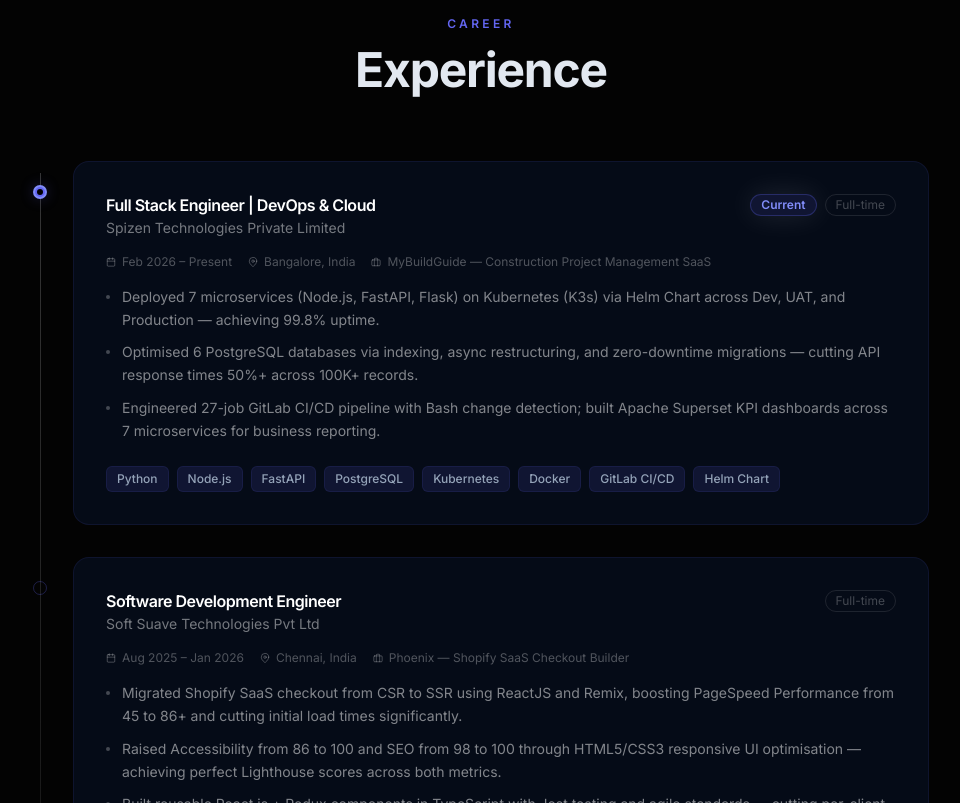
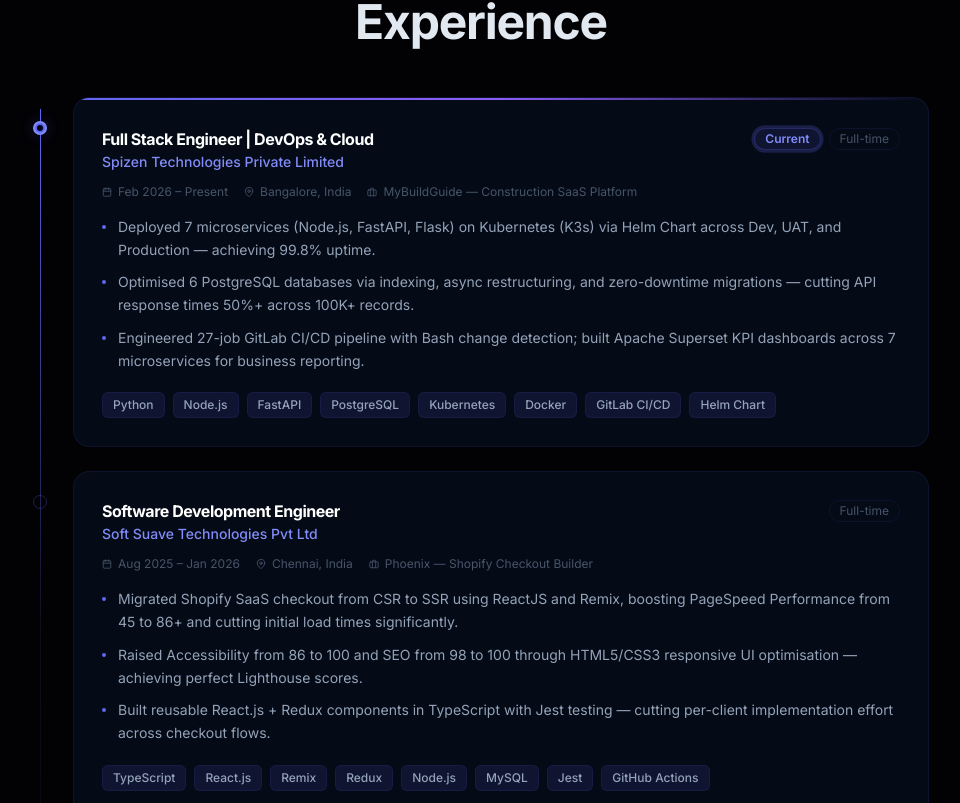
Before and after one commit to Mukunth1004/mukunthan-portfolio, a Next.js app: page / in a window 1280 px wide. Shown: the part 1757-2560 px from the top of the page, without its empty margins (159-1119 px from the left). Built offline with nearby package versions, Linux system fonts and the light colour scheme.

Commit message:
feat: indigo timeline, gradient accent bar, py-20

```diff
--- a/app/sections/Experience.jsx
+++ b/app/sections/Experience.jsx
@@ -10,7 +10,7 @@
     type: 'Full-time',
     period: 'Feb 2026 – Present',
     location: 'Bangalore, India',
-    project: 'MyBuildGuide — Construction Project Management SaaS',
+    project: 'MyBuildGuide — Construction SaaS Platform',
     current: true,
     achievements: [
       'Deployed 7 microservices (Node.js, FastAPI, Flask) on Kubernetes (K3s) via Helm Chart across Dev, UAT, and Production — achieving 99.8% uptime.',
@@ -25,12 +25,12 @@
     type: 'Full-time',
     period: 'Aug 2025 – Jan 2026',
     location: 'Chennai, India',
-    project: 'Phoenix — Shopify SaaS Checkout Builder',
+    project: 'Phoenix — Shopify Checkout Builder',
     current: false,
     achievements: [
       'Migrated Shopify SaaS checkout from CSR to SSR using ReactJS and Remix, boosting PageSpeed Performance from 45 to 86+ and cutting initial load times significantly.',
-      'Raised Accessibility from 86 to 100 and SEO from 98 to 100 through HTML5/CSS3 responsive UI optimisation — achieving perfect Lighthouse scores across both metrics.',
-      'Built reusable React.js + Redux components in TypeScript with Jest testing and agile standards — cutting per-client implementation effort across checkout flows.',
+      'Raised Accessibility from 86 to 100 and SEO from 98 to 100 through HTML5/CSS3 responsive UI optimisation — achieving perfect Lighthouse scores.',
+      'Built reusable React.js + Redux components in TypeScript with Jest testing — cutting per-client implementation effort across checkout flows.',
     ],
     stack: ['TypeScript', 'React.js', 'Remix', 'Redux', 'Node.js', 'MySQL', 'Jest', 'GitHub Actions'],
   },
@@ -56,35 +56,34 @@
   const inView = useInView(ref, { once: true, margin: '-80px' })
 
   return (
-    <section id="experience" className="py-32 px-6 bg-white/[0.01]">
+    <section id="experience" className="py-20 px-6" style={{ background: 'rgba(99,102,241,0.02)' }}>
       <div className="max-w-4xl mx-auto" ref={ref}>
-        <motion.p
-          initial={{ opacity: 0 }}
-          animate={inView ? { opacity: 1 } : {}}
-          className="section-eyebrow"
-        >
+        <motion.p initial={{ opacity: 0 }} animate={inView ? { opacity: 1 } : {}} className="section-eyebrow">
           Career
         </motion.p>
         <motion.h2
           initial={{ opacity: 0, y: 20 }}
           animate={inView ? { opacity: 1, y: 0 } : {}}
-          transition={{ duration: 0.7, delay: 0.08 }}
+          transition={{ duration: 0.6, delay: 0.08 }}
           className="section-heading"
         >
           Experience
         </motion.h2>
 
-        <div className="relative mt-16">
+        <div className="relative mt-12">
           {/* Timeline rail */}
-          <div className="absolute left-[7px] top-3 bottom-8 w-px bg-gradient-to-b from-white/20 via-white/08 to-transparent hidden md:block" />
+          <div
+            className="absolute left-[7px] top-3 bottom-8 w-px hidden md:block"
+            style={{ background: 'linear-gradient(to bottom, var(--accent), rgba(99,102,241,0.1), transparent)' }}
+          />
 
-          <div className="space-y-8">
+          <div className="space-y-6">
             {experiences.map((exp, i) => (
               <motion.div
                 key={exp.company}
                 initial={{ opacity: 0, x: -20 }}
                 animate={inView ? { opacity: 1, x: 0 } : {}}
-                transition={{ duration: 0.7, delay: 0.18 + i * 0.15 }}
+                transition={{ duration: 0.6, delay: 0.16 + i * 0.14 }}
                 className="md:pl-10 relative"
               >
                 {/* Timeline dot */}
@@ -93,58 +92,60 @@
                     exp.current ? 'timeline-dot-active' : 'timeline-dot'
                   }`}
                 >
-                  {exp.current && <span className="w-1.5 h-1.5 rounded-full bg-black" />}
+                  {exp.current && <span className="w-1.5 h-1.5 rounded-full" style={{ background: 'var(--bg)' }} />}
                 </div>
 
-                <div className="border-beam-card overflow-hidden group">
-                  <div className="p-8">
+                <div className="card-premium overflow-hidden group">
+                  {/* Top accent line */}
+                  {exp.current && (
+                    <div
+                      className="h-0.5 w-full"
+                      style={{ background: 'linear-gradient(90deg, var(--accent), var(--purple), transparent)' }}
+                    />
+                  )}
+                  <div className="p-7">
                     {/* Header */}
-                    <div className="flex flex-col sm:flex-row sm:items-start sm:justify-between gap-2 mb-4">
+                    <div className="flex flex-col sm:flex-row sm:items-start sm:justify-between gap-2 mb-3">
                       <div>
-                        <h3 className="text-base font-semibold text-white leading-snug">{exp.title}</h3>
-                        <p className="text-sm text-white/45 mt-0.5">{exp.company}</p>
+                        <h3 className="text-base font-bold text-white leading-snug">{exp.title}</h3>
+                        <p className="text-sm mt-0.5 font-medium" style={{ color: 'var(--accent-light)' }}>
+                          {exp.company}
+                        </p>
                       </div>
                       <div className="flex items-center gap-2 flex-shrink-0">
-                        {exp.current && (
-                          <span className="badge-accent animate-pulse-glow">Current</span>
-                        )}
-                        <span className="text-xs text-white/25 border border-white/10 rounded-full px-2.5 py-0.5">
+                        {exp.current && <span className="badge-accent animate-pulse-accent">Current</span>}
+                        <span
+                          className="text-xs border rounded-full px-2.5 py-0.5"
+                          style={{ color: 'var(--text-subtle)', borderColor: 'var(--border)' }}
+                        >
                           {exp.type}
                         </span>
                       </div>
                     </div>
 
                     {/* Meta */}
-                    <div className="flex flex-wrap gap-4 text-xs text-white/30 mb-4">
-                      <span className="flex items-center gap-1.5">
-                        <FiCalendar size={10} />
-                        {exp.period}
-                      </span>
-                      <span className="flex items-center gap-1.5">
-                        <FiMapPin size={10} />
-                        {exp.location}
-                      </span>
-                      <span className="flex items-center gap-1.5">
-                        <FiBriefcase size={10} />
-                        {exp.project}
-                      </span>
+                    <div className="flex flex-wrap gap-4 text-xs mb-4" style={{ color: 'var(--text-subtle)' }}>
+                      <span className="flex items-center gap-1.5"><FiCalendar size={10} />{exp.period}</span>
+                      <span className="flex items-center gap-1.5"><FiMapPin size={10} />{exp.location}</span>
+                      <span className="flex items-center gap-1.5"><FiBriefcase size={10} />{exp.project}</span>
                     </div>
 
                     {/* Achievements */}
-                    <ul className="space-y-2.5 mb-6">
+                    <ul className="space-y-2.5 mb-5">
                       {exp.achievements.map((a, j) => (
-                        <li key={j} className="flex gap-3 text-sm text-white/50 leading-relaxed">
-                          <span className="flex-shrink-0 mt-[9px] w-1 h-1 rounded-full bg-white/25" />
+                        <li key={j} className="flex gap-3 text-sm leading-relaxed" style={{ color: 'var(--text-muted)' }}>
+                          <span
+                            className="flex-shrink-0 mt-[9px] w-1 h-1 rounded-full"
+                            style={{ background: 'var(--accent)' }}
+                          />
                           {a}
                         </li>
                       ))}
                     </ul>
 
-                    {/* Stack chips */}
+                    {/* Stack */}
                     <div className="flex flex-wrap gap-2">
-                      {exp.stack.map((tech) => (
-                        <span key={tech} className="badge">{tech}</span>
-                      ))}
+                      {exp.stack.map(tech => <span key={tech} className="badge">{tech}</span>)}
                     </div>
                   </div>
                 </div>
```
